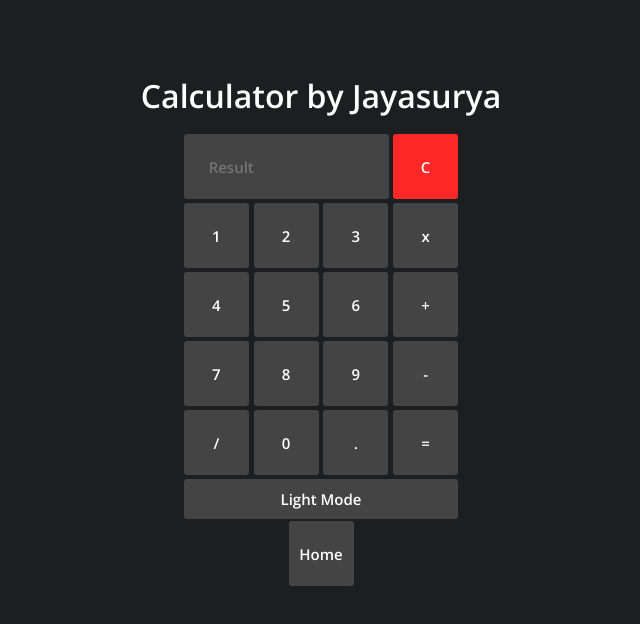
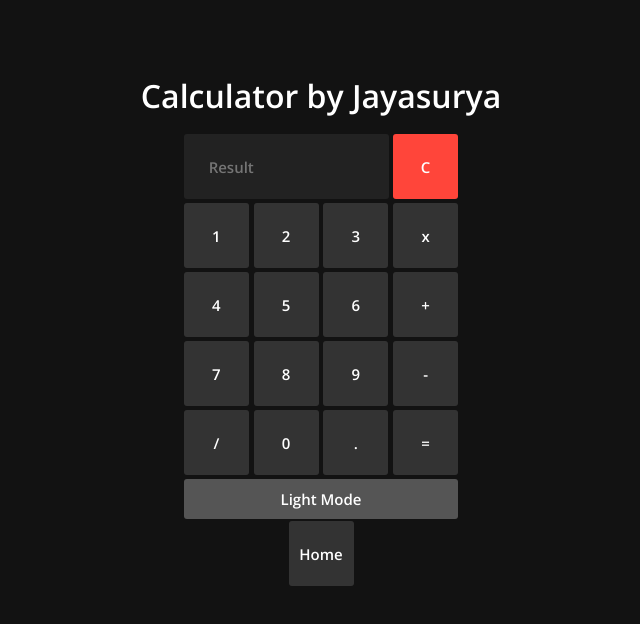
Before and after one commit to Jayasurya15/Simple-JS-Calc-with-Dark-Mode.github.io, a plain HTML site: page index.html in a window 1280 px wide. Both pictures are taken after a click on the button "Dark Mode". Shown: the whole page, without its empty margins (319-959 px from the left). Drawn offline with nearby package versions, Linux system fonts and the light colour scheme.

Commit message:
Update dark.css

```diff
--- a/dark.css
+++ b/dark.css
@@ -1,21 +1,25 @@
 /* CSS Reset */
-*{
+* {
     margin: 0;
     padding: 0;
 }
-body{
-    background-color: #1d1e1f;
+
+body {
+    background-color: #121212; /* Dark background */
+    color: #ffffff; /* Light text color */
     font-family: 'Open Sans', sans-serif;
     font-weight: 500;
 }
+
 .row-1 {
     margin-top: 15px;
 }
-h1{
-    color: white;
+
+h1 {
+    color: #ffffff; /* Light text color */
 }
 
-.container{
+.container {
     display: flex;
     width: 100%;
     height: 90vh;
@@ -23,9 +27,10 @@ h1{
     justify-content: center;
     align-items: center;
 }
-button{
-    background-color: #444444;
-    color: white;
+
+button {
+    background-color: #333333; /* Dark button background */
+    color: #ffffff; /* Light button text */
     width: 65px;
     height: 65px;
     margin: 2px 0.3px;
@@ -35,28 +40,30 @@ button{
     font-size: 15px;
     font-family: 'Open Sans', sans-serif;
 }
-input{
-    color: white;
+
+button:hover {
+    cursor: pointer;
+    background-color: #444444; /* Slightly lighter for hover */
+    color: #ffffff;
 }
-button:hover{
-    cursor: pointer;
-    background-color: rgb(160, 160, 160);
-    color: #fff;
-}
+
 #dark-mode {
     width: 274px;
     height: 40px;
+    background-color: #555555; /* Special button for theme switch */
+    color: #ffffff;
 }
-#clear{
-    background-color: rgb(255, 40, 40);
+
+#clear {
+    background-color: rgb(255, 69, 58); /* Red for clear button */
     color: white;
 }
-#clear:hover{
-    background-color: rgb(37, 36, 54);
+
+#clear:hover {
+    background-color: #444444; /* Match hover style */
 }
-input[type="text"]{
-    background-color: #444444;
-    color: white;
+
+input[type="text"] {
     width: 180px;
     height: 65px;
     padding-left: 25px;
@@ -65,8 +72,10 @@ input[type="text"]{
     border-radius: 3px;
     font-size: 15px;
     font-family: 'Open Sans', sans-serif;
+    background-color: #222222; /* Dark input box */
+    color: #ffffff; /* Light text inside input */
 }
 
-.js{
-margin: 0 0 60px 0;
+.js {
+    margin: 0 0 60px 0;
 }
```
